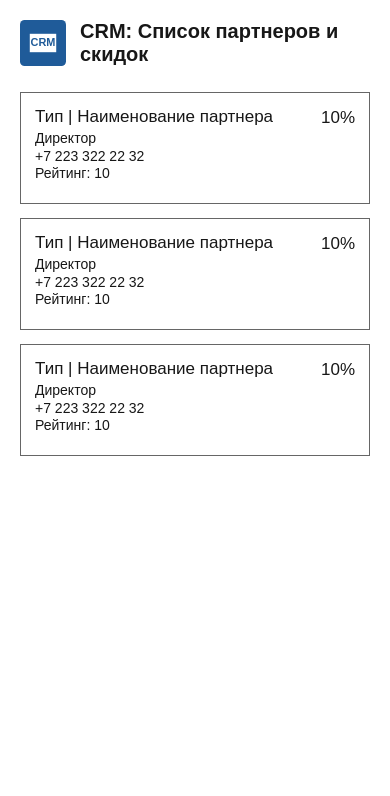
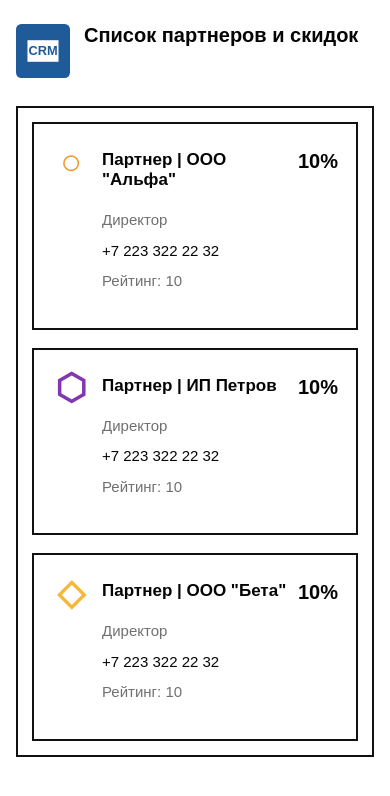
Before and after one commit to laslomakkara/4course, a plain HTML site: page 14.09/Разработка интерфейса (UI) по руководству по стилю/index.html in a window 390 px wide. Drawn offline with Linux system fonts and the light colour scheme.

Commit message:
Привести интерфейс к макету карточек партнёров

```diff
--- a/14.09/Разработка интерфейса (UI) по руководству по стилю/index.html
+++ b/14.09/Разработка интерфейса (UI) по руководству по стилю/index.html
@@ -11,13 +11,14 @@
     <main class="application">
       <header class="application__header">
         <img class="application__logo" src="resources/company-logo.svg" alt="Логотип CRM" />
-        <h1>CRM: Список партнеров и скидок</h1>
+        <h1>Список партнеров и скидок</h1>
       </header>
 
       <section class="partners" aria-label="Список партнеров">
         <article class="partner-card">
-          <div>
-            <h2>Тип | Наименование партнера</h2>
+          <span class="partner-icon partner-icon--orange" aria-hidden="true">○</span>
+          <div class="partner-card__content">
+            <h2>Партнер | ООО "Альфа"</h2>
             <p>Директор</p>
             <p>+7 223 322 22 32</p>
             <p>Рейтинг: 10</p>
@@ -26,8 +27,9 @@
         </article>
 
         <article class="partner-card">
-          <div>
-            <h2>Тип | Наименование партнера</h2>
+          <span class="partner-icon partner-icon--violet" aria-hidden="true">⬡</span>
+          <div class="partner-card__content">
+            <h2>Партнер | ИП Петров</h2>
             <p>Директор</p>
             <p>+7 223 322 22 32</p>
             <p>Рейтинг: 10</p>
@@ -36,8 +38,9 @@
         </article>
 
         <article class="partner-card">
-          <div>
-            <h2>Тип | Наименование партнера</h2>
+          <span class="partner-icon partner-icon--yellow" aria-hidden="true">◇</span>
+          <div class="partner-card__content">
+            <h2>Партнер | ООО "Бета"</h2>
             <p>Директор</p>
             <p>+7 223 322 22 32</p>
             <p>Рейтинг: 10</p>
--- a/14.09/Разработка интерфейса (UI) по руководству по стилю/styles.css
+++ b/14.09/Разработка интерфейса (UI) по руководству по стилю/styles.css
@@ -1,5 +1,5 @@
 :root {
-  color: #171717;
+  color: #050505;
   background: #ffffff;
   font-family: Arial, Helvetica, sans-serif;
 }
@@ -15,80 +15,145 @@ body {
 }
 
 .application {
-  width: min(960px, calc(100% - 40px));
+  width: min(1120px, calc(100% - 56px));
   min-height: 100vh;
   margin: 0 auto;
-  padding: 28px 20px;
-  border-right: 1px solid #999999;
-  border-left: 1px solid #999999;
+  padding: 48px 48px 78px;
 }
 
 .application__header {
   display: flex;
   align-items: center;
-  gap: 14px;
-  margin-bottom: 26px;
+  gap: 24px;
+  margin-bottom: 50px;
 }
 
 .application__logo {
-  width: 46px;
-  height: 46px;
+  width: 76px;
+  height: 76px;
 }
 
 h1 {
   margin: 0;
-  font-size: 24px;
-  font-weight: 600;
+  font-size: 28px;
+  font-weight: 700;
 }
 
 .partners {
   display: grid;
-  gap: 14px;
+  gap: 46px;
+  padding: 26px;
+  border: 2px solid #111111;
 }
 
 .partner-card {
   display: flex;
-  justify-content: space-between;
-  min-height: 112px;
-  padding: 14px 24px;
-  border: 1px solid #666666;
+  align-items: flex-start;
+  min-height: 242px;
+  padding: 38px 42px;
+  border: 2px solid #111111;
   background: #ffffff;
 }
 
+.partner-card__content {
+  min-width: 0;
+}
+
+.partner-icon {
+  flex: 0 0 58px;
+  width: 58px;
+  margin-right: 26px;
+  font-size: 53px;
+  font-weight: 700;
+  line-height: 0.8;
+  text-align: center;
+}
+
+.partner-icon--orange {
+  color: #f29932;
+}
+
+.partner-icon--violet {
+  color: #8137af;
+}
+
+.partner-icon--yellow {
+  color: #f5b83d;
+}
+
 .partner-card h2 {
-  margin: 0 0 3px;
-  font-size: 17px;
-  font-weight: 400;
+  margin: 2px 0 34px;
+  font-size: 24px;
+  font-weight: 700;
 }
 
 .partner-card p {
-  margin: 0;
-  font-size: 14px;
-  line-height: 1.25;
+  margin: 0 0 14px;
+  font-size: 20px;
+  line-height: 1.1;
+}
+
+.partner-card p:first-of-type,
+.partner-card p:last-of-type {
+  color: #707070;
 }
 
 .partner-card__discount {
-  padding-top: 1px;
-  font-size: 17px;
+  margin-left: auto;
+  padding-top: 2px;
+  font-size: 26px;
+  font-weight: 700;
   white-space: nowrap;
 }
 
 @media (max-width: 560px) {
   .application {
     width: 100%;
-    padding: 20px;
-    border: 0;
+    padding: 24px 16px;
   }
 
   .application__header {
     align-items: flex-start;
+    gap: 14px;
+    margin-bottom: 28px;
+  }
+
+  .application__logo {
+    width: 54px;
+    height: 54px;
   }
 
   h1 {
     font-size: 20px;
   }
 
-  .partner-card {
+  .partners {
+    gap: 18px;
     padding: 14px;
   }
+
+  .partner-card {
+    min-height: 180px;
+    padding: 24px 18px;
+  }
+
+  .partner-icon {
+    flex-basis: 38px;
+    width: 38px;
+    margin-right: 12px;
+    font-size: 36px;
+  }
+
+  .partner-card h2 {
+    margin-bottom: 22px;
+    font-size: 17px;
+  }
+
+  .partner-card p {
+    font-size: 15px;
+  }
+
+  .partner-card__discount {
+    font-size: 20px;
+  }
 }
```
Also changed, not shown: 14.09/Разработка интерфейса (UI) по руководству по стилю/README.md.
